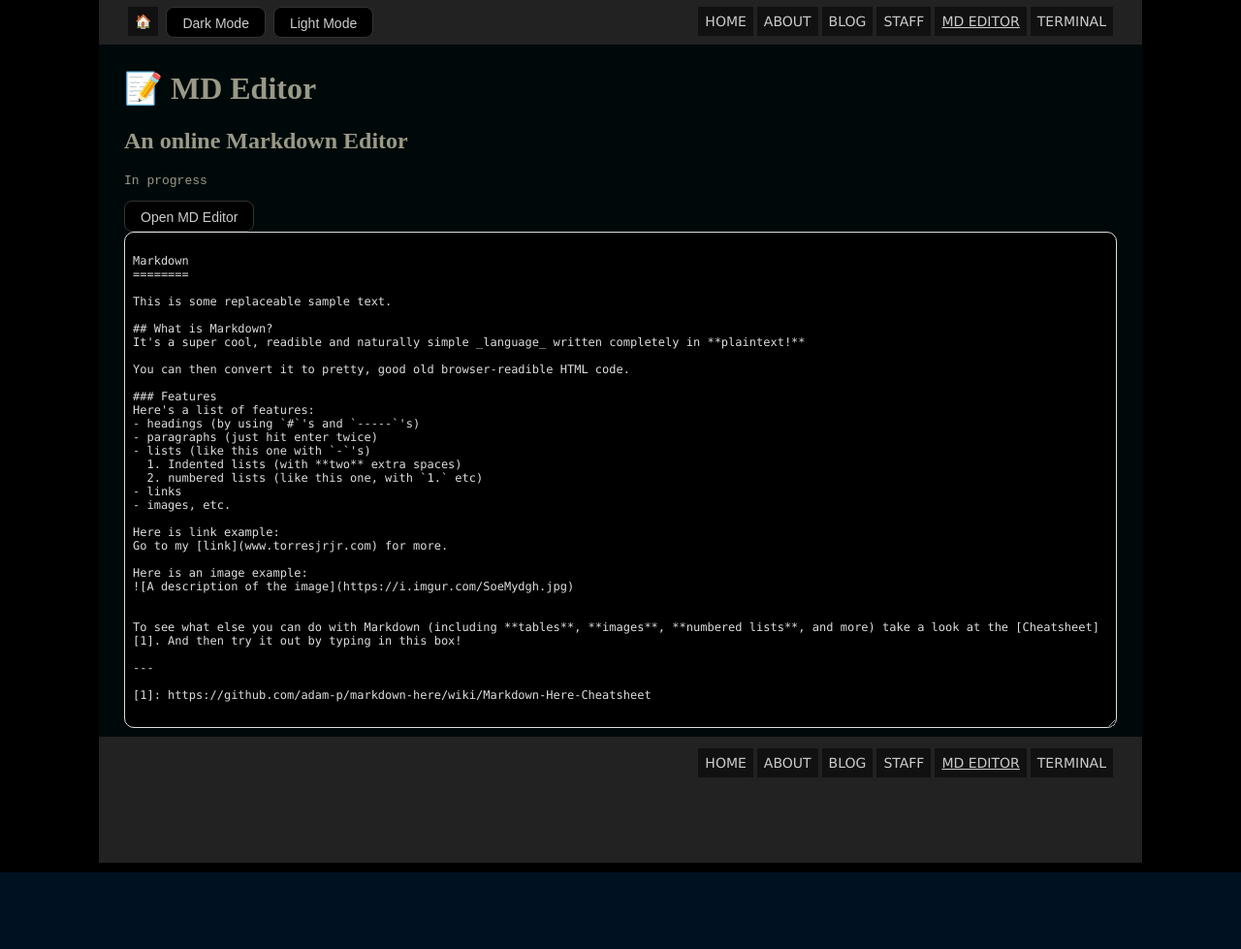
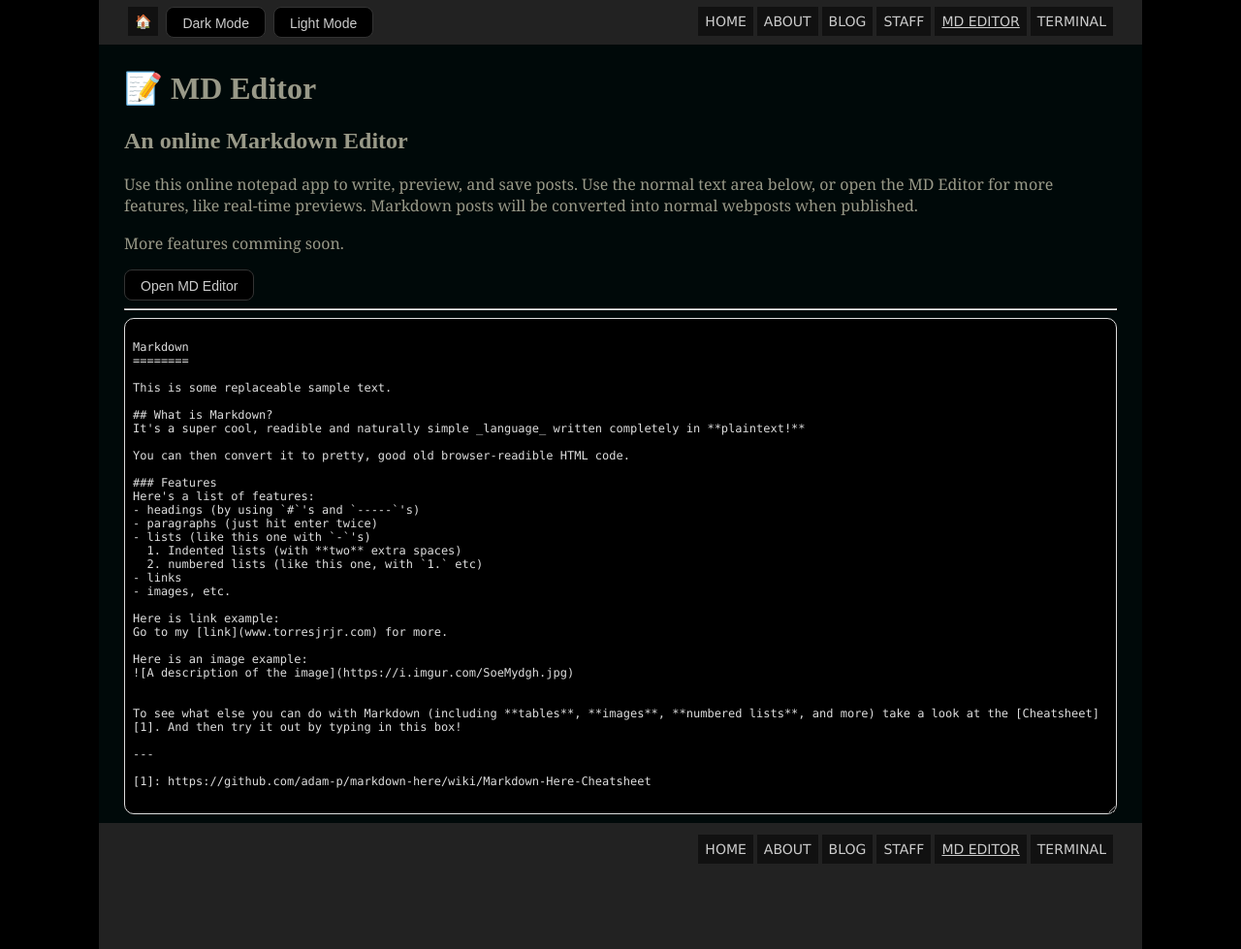
Before and after one commit to torresjrjr/torresjrjr.github.io, a Jekyll site: the page built from md-editor.html, in a window 1280 px wide. Shown: the whole page at 97% size. Built offline with Jekyll 4.4.1, drawn with Linux system fonts in a browser that asks for light colours; before the commit the page ends 900 px from its top, so only the background shows below that.

Commit message:
Update md-editor.html

```diff
--- a/md-editor.html
+++ b/md-editor.html
@@ -4,9 +4,13 @@ title: MD Editor
 ---
 <h1>📝 MD Editor</h1>
 <h2>An online Markdown Editor</h2>
-<pre>In progress</pre>
+<p>Use this online notepad app to write, preview, and save posts. Use the normal text area below, or open the MD Editor for more features, like real-time previews. Markdown posts will be converted into normal webposts when published.</p>
+<p>More features comming soon.</p>
 
 <button onclick="open_MD_Editor()">Open MD Editor</button>
+
+<hr>
+
 <div id="stackedit_div">
 	<textarea id="stackedit-textarea">
 
```
